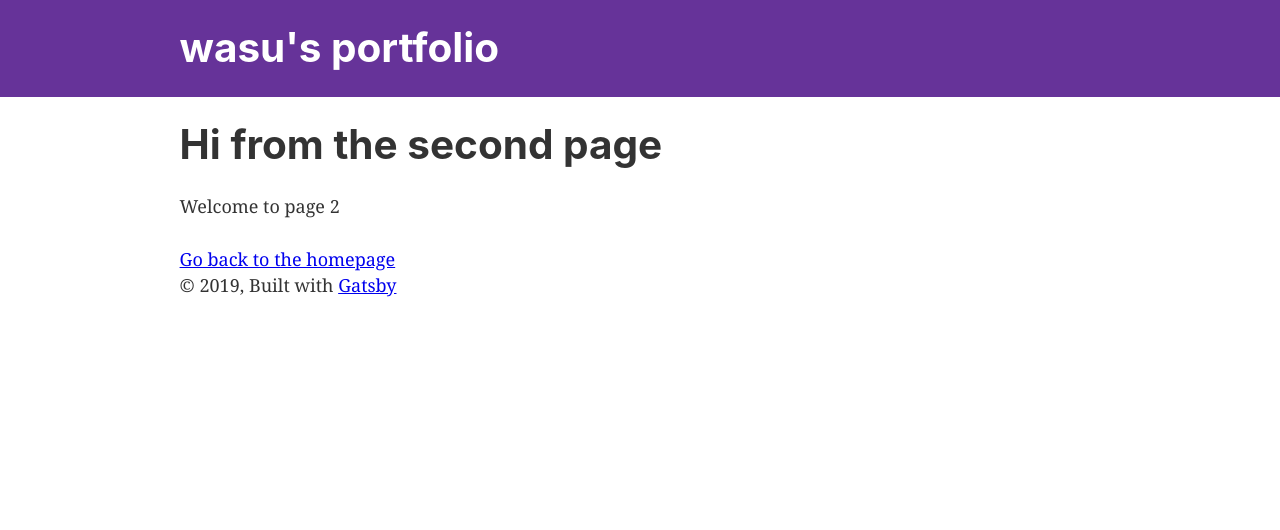
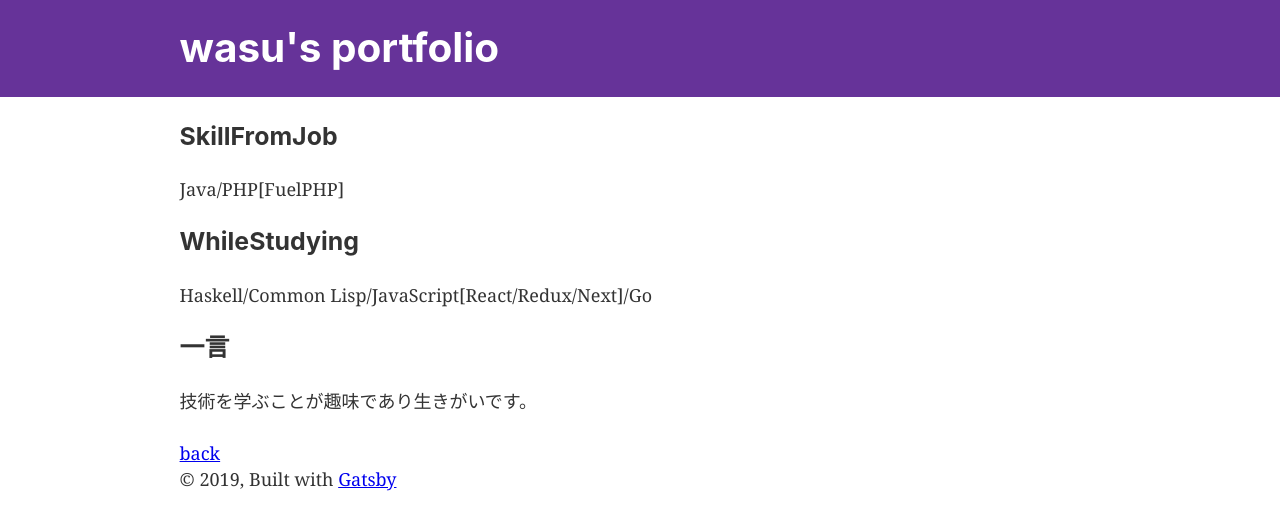
Before and after one commit to wasuken/myportfolio, a Gatsby site: page /page-2 in a window 1280 px wide. Built offline with nearby package versions, Linux system fonts and the light colour scheme; Gatsby itself is replaced by a stand-in of ours.

Commit message:
added detail page.

```diff
--- a/package.json
+++ b/package.json
@@ -29,7 +29,7 @@
 	"license": "MIT",
 	"scripts": {
 		"build": "gatsby build",
-		"develop": "gatsby develop",
+		"dev": "gatsby develop",
 		"format": "prettier --write src/**/*.{js,jsx}",
 		"start": "npm run develop",
 		"serve": "gatsby serve",
--- /dev/null
+++ b/src/components/detail.js
@@ -0,0 +1,30 @@
+import { StaticQuery, graphql } from "gatsby";
+import React from "react";
+
+
+const Detail = () => (
+    <StaticQuery
+      query={graphql`
+query {
+  allDetailYaml {
+    edges {
+      node {
+        name
+        desc
+      }
+    }
+  }
+}
+`}
+      render={data => <div>
+                        {data.allDetailYaml
+                         .edges.map(edge=>(<div>
+                                             <h3>{edge.node.name}</h3>
+                                             <p>{edge.node.desc}</p>
+                                           </div>))
+                        }
+                      </div>}
+    />
+);
+
+export default Detail;
--- /dev/null
+++ b/src/config/detail.yml
@@ -0,0 +1,8 @@
+- name: SkillFromJob
+  desc: Java/PHP[FuelPHP]
+
+- name: WhileStudying
+  desc: Haskell/Common Lisp/JavaScript[React/Redux/Next]/Go
+
+- name: 一言
+  desc: 技術を学ぶことが趣味であり生きがいです。
--- a/src/config/socialAccounts.yml
+++ b/src/config/socialAccounts.yml
@@ -9,3 +9,7 @@
 - name: Qiita
   label: wasu
   href: https://qiita.com/wasu
+
+- name: Blog
+  label: 基本的に怠惰iary
+  href: https://londone.net
--- a/src/pages/index.js
+++ b/src/pages/index.js
@@ -13,7 +13,7 @@ const IndexPage = () => (
         <Image />
         <Account />
       </div>
-      <Link to="/page-2/">Go to page 2</Link>
+      <Link to="/page-2/"> Details</Link>
     </Layout>
 )
 
--- a/src/pages/page-2.js
+++ b/src/pages/page-2.js
@@ -3,13 +3,12 @@ import { Link } from "gatsby"
 
 import Layout from "../components/layout"
 import SEO from "../components/seo"
+import Detail from "../components/detail"
 
 const SecondPage = () => (
   <Layout>
-    <SEO title="Page two" />
-    <h1>Hi from the second page</h1>
-    <p>Welcome to page 2</p>
-    <Link to="/">Go back to the homepage</Link>
+    <Detail />
+    <Link to="/">back</Link>
   </Layout>
 )
 
```
